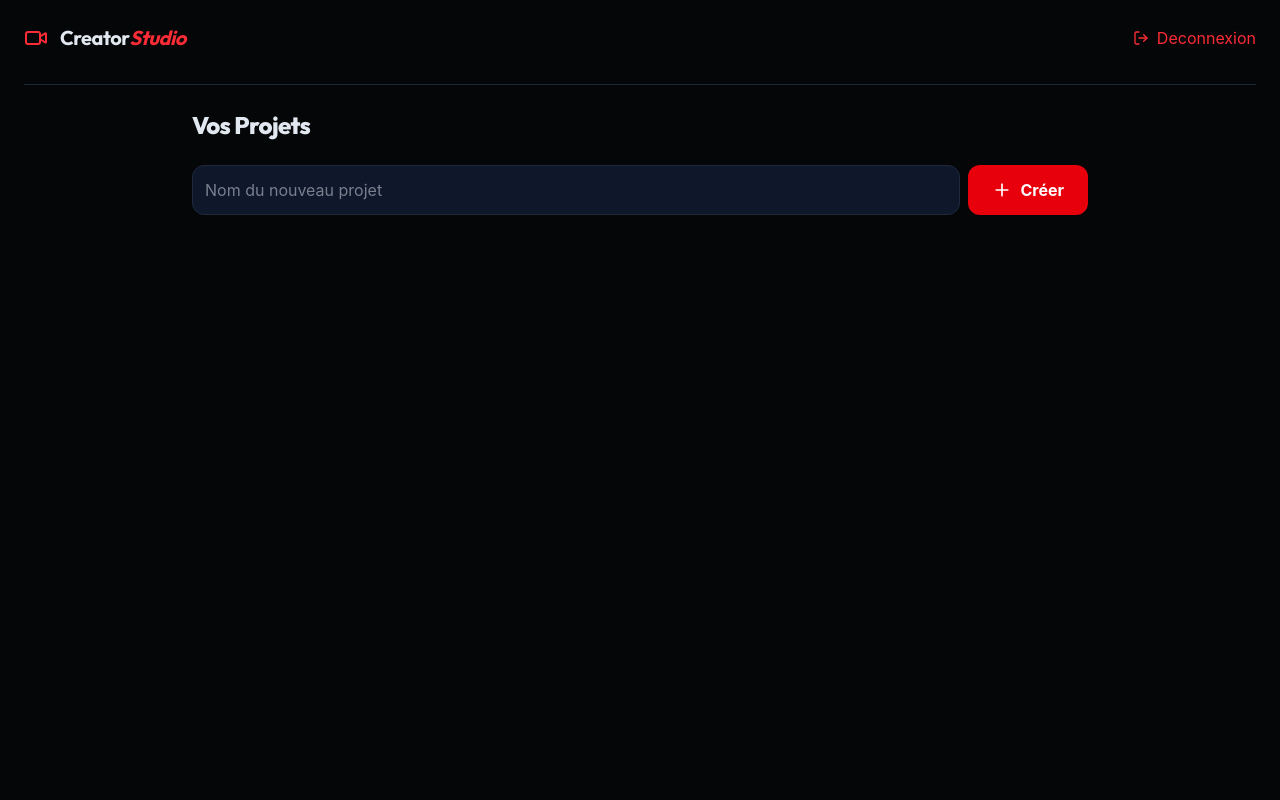
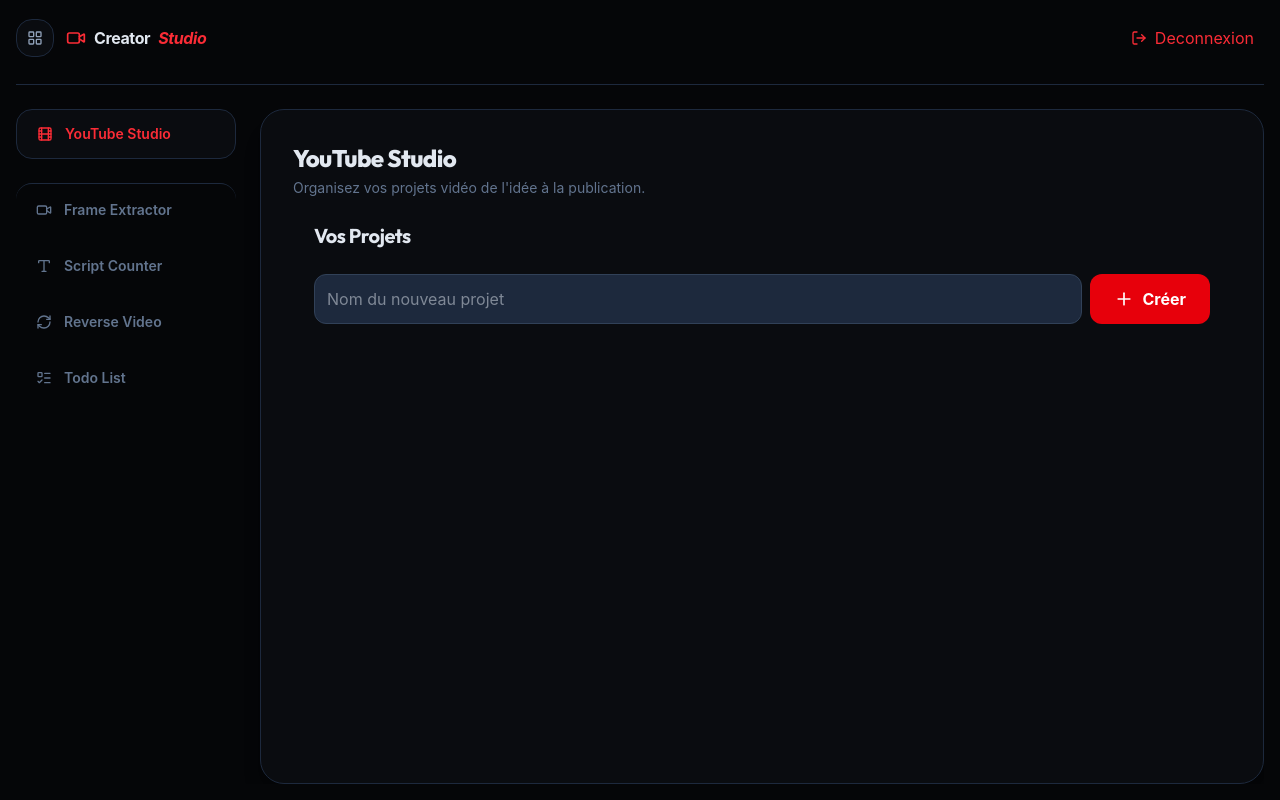
Before and after one commit to NdarawFall/youtube_tools, a Next.js app: page /dashboard in a window 1280 px wide. Built offline with nearby package versions, Linux system fonts and the light colour scheme.

Commit message:
fix: restaurer navigation dashboard et refactoriser youtube studio

```diff
--- a/src/app/dashboard/page.tsx
+++ b/src/app/dashboard/page.tsx
@@ -2,100 +2,90 @@
 import { useState, useEffect } from 'react';
 import { supabase } from '@/lib/supabase';
 import { User as SupabaseUser } from '@supabase/supabase-js';
-import { Video, LayoutGrid, LogOut, User, Plus, Trash2, Film } from 'lucide-react';
-import { motion } from 'framer-motion';
-import ProjectBoard from '@/components/tools/ProjectBoard';
+import { Video, LayoutGrid, LogOut, Type, RefreshCw, ChevronLeft, Moon, Sun, ListTodo, Film } from 'lucide-react';
+import { motion, AnimatePresence } from 'framer-motion';
+import YouTubeStudio from '@/components/tools/YouTubeStudio';
+import VideoProcessor from '@/components/VideoProcessor';
+import CharacterCounter from '@/components/tools/CharacterCounter';
+import ReverseVideo from '@/components/tools/ReverseVideo';
+import TodoList from '@/components/tools/TodoList';
 
-interface DashboardUser extends SupabaseUser {
-  username?: string;
-}
-
-interface Project {
-    id: string;
-    name: string;
-}
+const TOOLS = [
+  { id: 'youtube-kanban', name: 'YouTube Studio', icon: Film, description: 'Organisez vos projets vidéo de l\'idée à la publication.' },
+  { id: 'frame-extractor', name: 'Frame Extractor', icon: Video, description: 'Extrayez facilement des images haute définition de vos fichiers vidéo.' },
+  { id: 'char-counter', name: 'Script Counter', icon: Type, description: 'Analysez la longueur de vos scripts pour optimiser le temps de parole.' },
+  { id: 'reverse-video', name: 'Reverse Video', icon: RefreshCw, description: 'Inversez le sens de lecture de vos clips pour des effets créatifs.' },
+  { id: 'todo-list', name: 'Todo List', icon: ListTodo, description: 'Gérez vos tâches quotidiennes et restez productif.' },
+];
 
 export default function Dashboard() {
-  const [activeProjectId, setActiveProjectId] = useState<string | null>(null);
-  const [projects, setProjects] = useState<Project[]>([]);
-  const [user, setUser] = useState<DashboardUser | null>(null);
-  const [newProjectName, setNewProjectName] = useState('');
-  const theme = 'dark'; // Assuming dark theme for now
-
-  useEffect(() => {
-    const fetchUserAndProjects = async () => {
-        const { data: { user } } = await supabase.auth.getUser();
-        if (user) {
-            setUser({ ...user, username: user.user_metadata.username || 'Utilisateur' });
-            const { data: projects } = await supabase.from('projects').select('*').eq('user_id', user.id);
-            if (projects) setProjects(projects);
-        }
-    };
-    fetchUserAndProjects();
-  }, []);
+  const [activeToolId, setActiveToolId] = useState('youtube-kanban');
+  const [isSidebarOpen, setIsSidebarOpen] = useState(true);
+  const theme = 'dark';
 
   const handleLogout = async () => {
     await supabase.auth.signOut();
     window.location.href = '/';
   };
 
-  const addProject = async () => {
-      if(!newProjectName.trim()) return;
-      const { data, error } = await supabase.from('projects').insert([{name: newProjectName, user_id: user?.id}]).select().single();
-      if(!error && data) {
-          setProjects([...projects, data]);
-          setNewProjectName('');
-      }
-  }
-
-  const deleteProject = async (id: string, e: React.MouseEvent) => {
-    e.stopPropagation();
-    await supabase.from('projects').delete().eq('id', id);
-    setProjects(projects.filter(p => p.id !== id));
-    if(activeProjectId === id) setActiveProjectId(null);
-  }
+  const renderTool = () => {
+    switch (activeToolId) {
+      case 'youtube-kanban': return <YouTubeStudio theme={theme} />;
+      case 'frame-extractor': return <VideoProcessor theme={theme} />;
+      case 'char-counter': return <CharacterCounter theme={theme} />;
+      case 'reverse-video': return <ReverseVideo theme={theme} />;
+      case 'todo-list': return <TodoList theme={theme} />;
+      default: return <div className="text-center py-20 opacity-50">Outil en développement...</div>;
+    }
+  };
 
   return (
-    <main className="h-screen w-screen font-sans p-6 bg-[#050608] text-slate-200 flex flex-col">
-      <header className="flex justify-between items-center pb-8 border-b border-slate-800">
+    <main className="h-screen w-screen font-sans p-4 flex flex-col overflow-hidden bg-[#050608] text-slate-200">
+      <header className="flex-none flex items-center justify-between pb-6 border-b border-slate-800 mb-6">
         <div className="flex items-center gap-3">
-          <Video className="w-6 h-6 text-red-500" />
-          <h1 className="font-bold text-xl">Creator<span className="text-red-500 italic">Studio</span></h1>
+          <button onClick={() => setIsSidebarOpen(!isSidebarOpen)} className="p-2.5 rounded-2xl border bg-[#0a0c10] border-slate-800 text-slate-400">
+            <LayoutGrid className="w-4 h-4" />
+          </button>
+          <div className="flex items-center gap-2 font-bold text-base tracking-tight">
+            <Video className="w-5 h-5 text-red-500" />
+            Creator<span className="text-red-500 italic">Studio</span>
+          </div>
         </div>
-        <button onClick={handleLogout} className="flex items-center gap-2 text-red-500 hover:text-red-400">
+        <button onClick={handleLogout} className="flex items-center gap-2 p-2.5 rounded-2xl text-red-500 hover:bg-red-50 transition-colors">
             <LogOut className="w-4 h-4" /> Deconnexion
         </button>
       </header>
 
-      <section className="flex-1 mt-6 overflow-hidden">
-            {!activeProjectId ? (
-                <div className="max-w-4xl mx-auto">
-                    <h2 className="text-2xl font-extrabold mb-6">Vos Projets</h2>
-                    <div className="flex gap-2 mb-8">
-                        <input value={newProjectName} onChange={(e) => setNewProjectName(e.target.value)} placeholder="Nom du nouveau projet" className="flex-1 p-3 rounded-xl bg-slate-900 border border-slate-800 outline-none focus:border-red-500" />
-                        <button onClick={addProject} className="px-6 py-3 bg-red-600 text-white rounded-xl font-bold flex items-center gap-2"><Plus className="w-5 h-5"/> Créer</button>
-                    </div>
-                    <div className="grid grid-cols-1 md:grid-cols-2 gap-4">
-                        {projects.map(p => (
-                            <div key={p.id} className="p-6 border border-slate-800 rounded-2xl flex justify-between items-center cursor-pointer hover:border-slate-600 transition-all bg-slate-900/50" onClick={() => setActiveProjectId(p.id)}>
-                                <div className="flex items-center gap-3">
-                                    <Film className="w-5 h-5 text-slate-400" />
-                                    <span className="font-semibold">{p.name}</span>
-                                </div>
-                                <button onClick={(e) => deleteProject(p.id, e)} className="p-2 hover:bg-red-900/20 rounded-lg"><Trash2 className="w-4 h-4 text-red-500" /></button>
-                            </div>
-                        ))}
-                    </div>
+      <div className="flex-1 flex gap-6 overflow-hidden">
+        <AnimatePresence>
+            {isSidebarOpen && (
+            <motion.nav initial={{ width: 0, opacity: 0 }} animate={{ width: 220, opacity: 1 }} exit={{ width: 0, opacity: 0 }} className="flex-none flex flex-col gap-2 overflow-hidden">
+                {TOOLS.map((tool, index) => {
+                const Icon = tool.icon;
+                const isActive = activeToolId === tool.id;
+                return (
+                    <button key={tool.id} onClick={() => setActiveToolId(tool.id)} className={`flex items-center gap-3 px-5 py-3.5 rounded-2xl transition-all text-sm font-semibold ${isActive ? 'bg-[#0a0c10] text-red-500 border border-slate-800' : 'text-slate-500 hover:text-slate-300'} ${index === 1 ? 'mt-4 border-t border-slate-800 pt-4' : ''}`}>
+                    <Icon className="w-4 h-4" />
+                    {tool.name}
+                    </button>
+                );
+                })}
+            </motion.nav>
+            )}
+        </AnimatePresence>
+
+        <section className="flex-1 rounded-3xl p-6 md:p-8 flex flex-col overflow-hidden border border-slate-800 bg-[#0a0c10] shadow-xl">
+            <div className="w-full h-full flex flex-col overflow-hidden">
+                <div className="mb-6 flex-none">
+                    <h2 className="text-2xl font-extrabold">{TOOLS.find(t => t.id === activeToolId)?.name}</h2>
+                    <p className="text-sm text-slate-500 mt-1">{TOOLS.find(t => t.id === activeToolId)?.description}</p>
                 </div>
-            ) : (
-                <div className="w-full h-full flex flex-col">
-                    <button onClick={() => setActiveProjectId(null)} className="mb-4 text-sm text-slate-500 hover:text-white">← Retour aux projets</button>
-                    <div className="flex-1 min-h-0">
-                        <ProjectBoard projectId={activeProjectId} theme={theme} />
-                    </div>
+                <div className="w-full flex-1 overflow-hidden flex justify-center">
+                    {renderTool()}
                 </div>
-            )}
+            </div>
         </section>
+      </div>
     </main>
   );
 }
--- /dev/null
+++ b/src/components/tools/YouTubeStudio.tsx
@@ -0,0 +1,78 @@
+'use client';
+import { useState, useEffect } from 'react';
+import { supabase } from '@/lib/supabase';
+import { Plus, Trash2, Film } from 'lucide-react';
+import ProjectBoard from './ProjectBoard';
+
+interface Project {
+    id: string;
+    name: string;
+    user_id: string;
+}
+
+export default function YouTubeStudio({ theme }: { theme: 'dark' | 'light' }) {
+  const [activeProjectId, setActiveProjectId] = useState<string | null>(null);
+  const [projects, setProjects] = useState<Project[]>([]);
+  const [newProjectName, setNewProjectName] = useState('');
+  const [userId, setUserId] = useState<string | null>(null);
+
+  useEffect(() => {
+    const fetchProjects = async () => {
+        const { data: { user } } = await supabase.auth.getUser();
+        if (user) {
+            setUserId(user.id);
+            const { data } = await supabase.from('projects').select('*').eq('user_id', user.id);
+            if (data) setProjects(data);
+        }
+    };
+    fetchProjects();
+  }, []);
+
+  const addProject = async () => {
+      if(!newProjectName.trim() || !userId) return;
+      const { data, error } = await supabase.from('projects').insert([{name: newProjectName, user_id: userId}]).select().single();
+      if(!error && data) {
+          setProjects([...projects, data]);
+          setNewProjectName('');
+      }
+  }
+
+  const deleteProject = async (id: string, e: React.MouseEvent) => {
+    e.stopPropagation();
+    await supabase.from('projects').delete().eq('id', id);
+    setProjects(projects.filter(p => p.id !== id));
+    if(activeProjectId === id) setActiveProjectId(null);
+  }
+
+  return (
+    <div className="w-full h-full flex flex-col overflow-hidden">
+        {!activeProjectId ? (
+            <div className="max-w-4xl mx-auto w-full">
+                <h2 className="text-xl font-bold mb-6">Vos Projets</h2>
+                <div className="flex gap-2 mb-8">
+                    <input value={newProjectName} onChange={(e) => setNewProjectName(e.target.value)} placeholder="Nom du nouveau projet" className="flex-1 p-3 rounded-xl bg-slate-800 border border-slate-700 outline-none" />
+                    <button onClick={addProject} className="px-6 py-3 bg-red-600 text-white rounded-xl font-bold flex items-center gap-2"><Plus className="w-5 h-5"/> Créer</button>
+                </div>
+                <div className="grid grid-cols-1 md:grid-cols-2 gap-4">
+                    {projects.map(p => (
+                        <div key={p.id} className="p-6 border border-slate-700 rounded-2xl flex justify-between items-center cursor-pointer hover:border-slate-500 transition-all bg-slate-900/50" onClick={() => setActiveProjectId(p.id)}>
+                            <div className="flex items-center gap-3">
+                                <Film className="w-5 h-5 text-slate-400" />
+                                <span className="font-semibold">{p.name}</span>
+                            </div>
+                            <button onClick={(e) => deleteProject(p.id, e)} className="p-2 hover:bg-red-900/20 rounded-lg"><Trash2 className="w-4 h-4 text-red-500" /></button>
+                        </div>
+                    ))}
+                </div>
+            </div>
+        ) : (
+            <div className="w-full h-full flex flex-col">
+                <button onClick={() => setActiveProjectId(null)} className="mb-4 text-sm text-slate-500 hover:text-white">← Retour aux projets</button>
+                <div className="flex-1 min-h-0">
+                    <ProjectBoard projectId={activeProjectId} theme={theme} />
+                </div>
+            </div>
+        )}
+    </div>
+  );
+}
```
